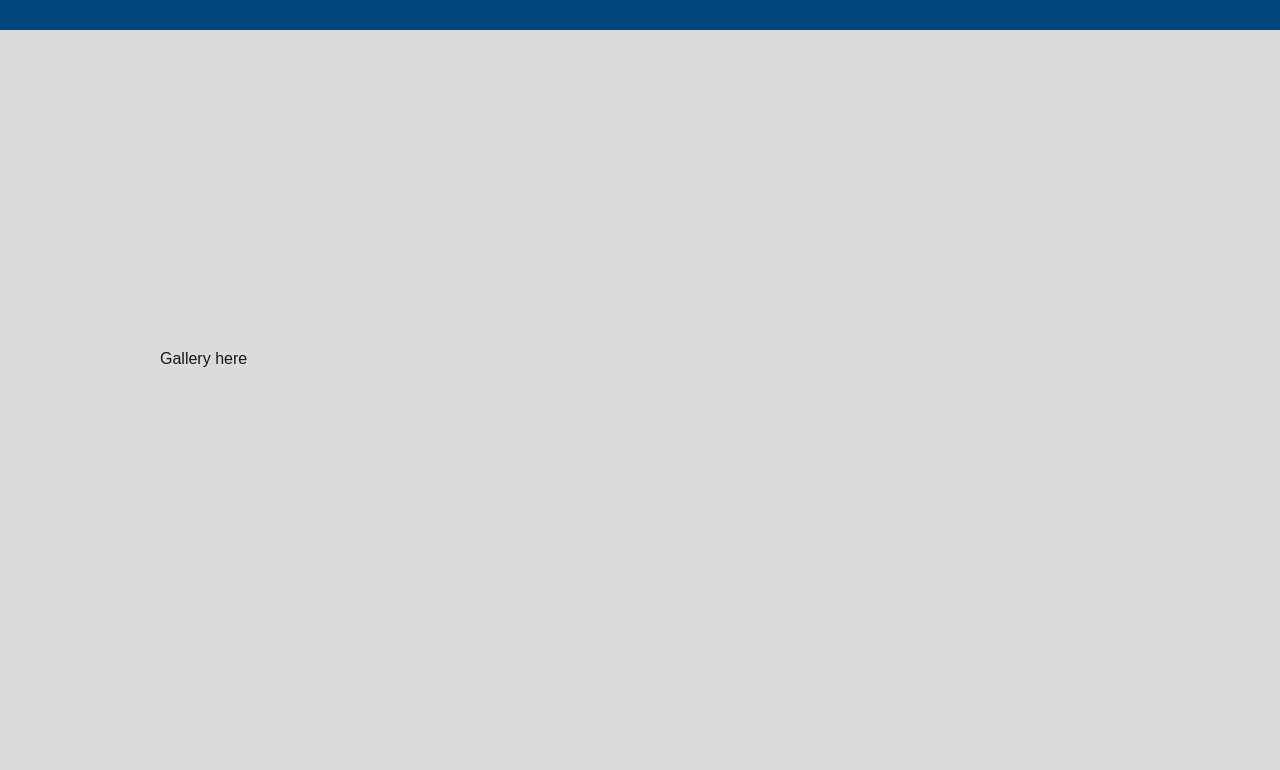
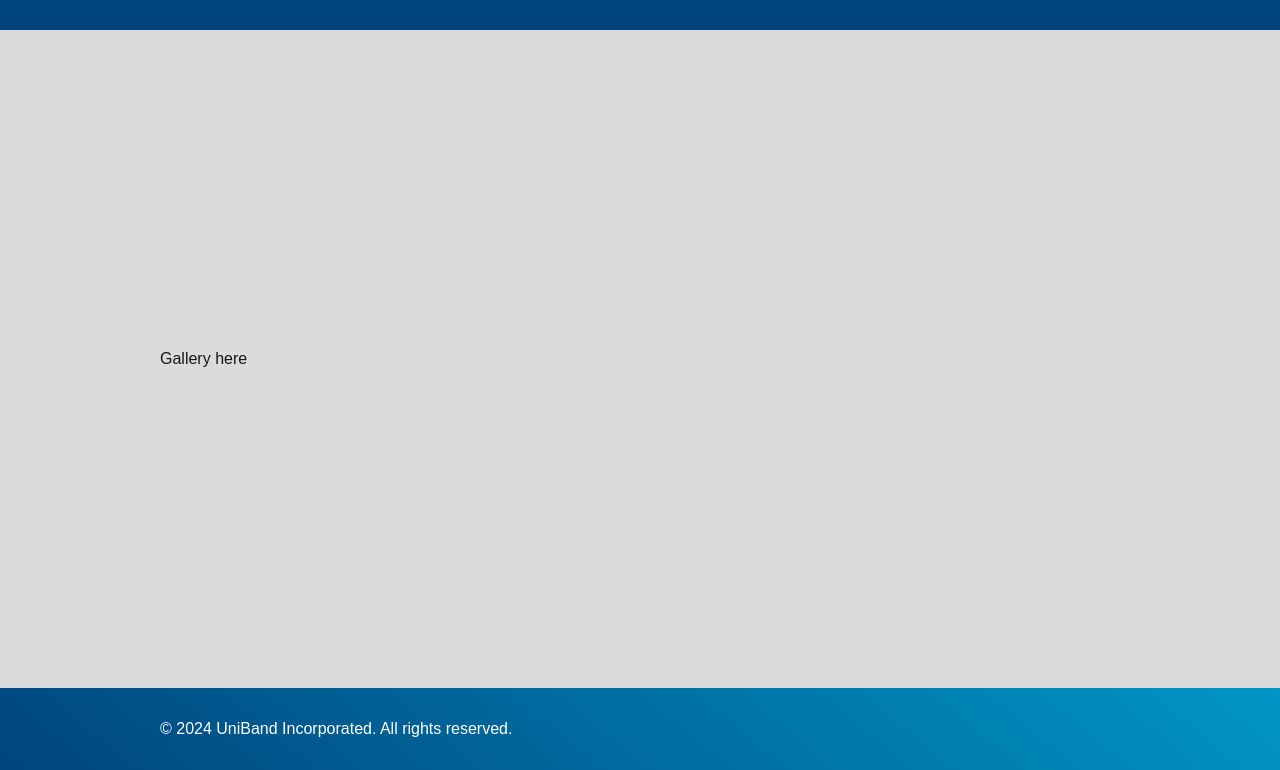
Before and after one commit to UniBand/uniband-site, a Next.js app: page / in a window 1280 px wide. Shown: the part 1038-1808 px from the top of the page. Before the commit the page ends 1726 px from the top, so only its background shows below. Built offline with nearby package versions, Linux system fonts and the light colour scheme.

Commit message:
feat: added footer

```diff
--- a/src/app/page.tsx
+++ b/src/app/page.tsx
@@ -1,6 +1,6 @@
 "use client";
 
-import { Header } from "@/components/header-footer";
+import { Footer, Header } from "@/components/header-footer";
 import { EmailOutlined, YouTube } from "@mui/icons-material";
 import FacebookIcon from "@mui/icons-material/Facebook";
 import InstagramIcon from "@mui/icons-material/Instagram";
@@ -134,6 +134,7 @@ export default function Home() {
         </AboutText>
       </About>
       <Gallery>Gallery here</Gallery>
+      <Footer />
     </>
   );
 }
--- /dev/null
+++ b/src/components/header-footer/Footer.tsx
@@ -0,0 +1,22 @@
+"use client";
+
+import styled from "styled-components";
+
+const StyledFooter = styled.footer`
+  background: linear-gradient(40deg, #00457d, #0096c5);
+  color: white;
+  display: flex;
+  flex-direction: column;
+  gap: 2rem;
+  padding-block: 2rem;
+  padding-inline: 10rem;
+`;
+
+export default function Footer() {
+  return (
+    <StyledFooter>
+      &copy; {new Date().getFullYear()} UniBand Incorporated. All rights
+      reserved.
+    </StyledFooter>
+  );
+}
--- a/src/components/header-footer/index.ts
+++ b/src/components/header-footer/index.ts
@@ -1 +1,2 @@
 export { default as Header } from "./Header";
+export { default as Footer } from "./Footer";
```
